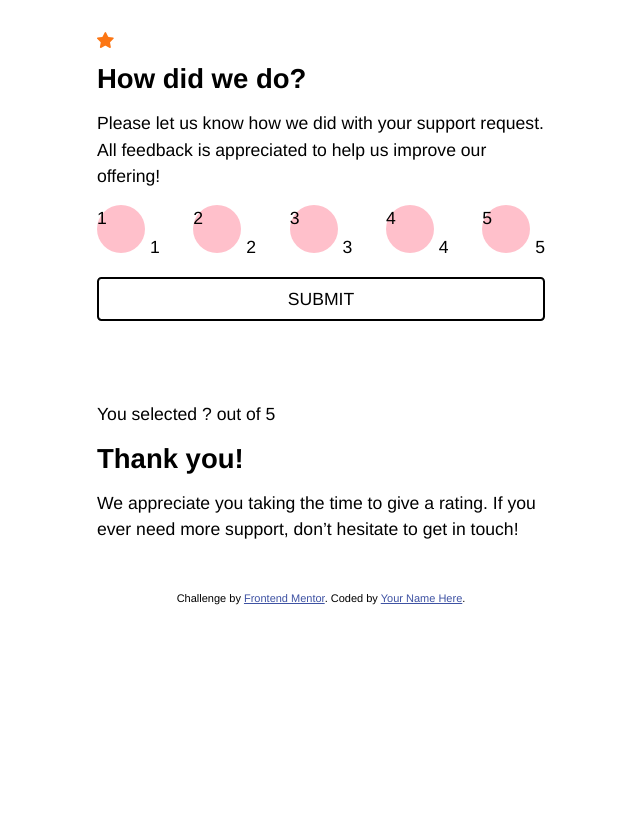
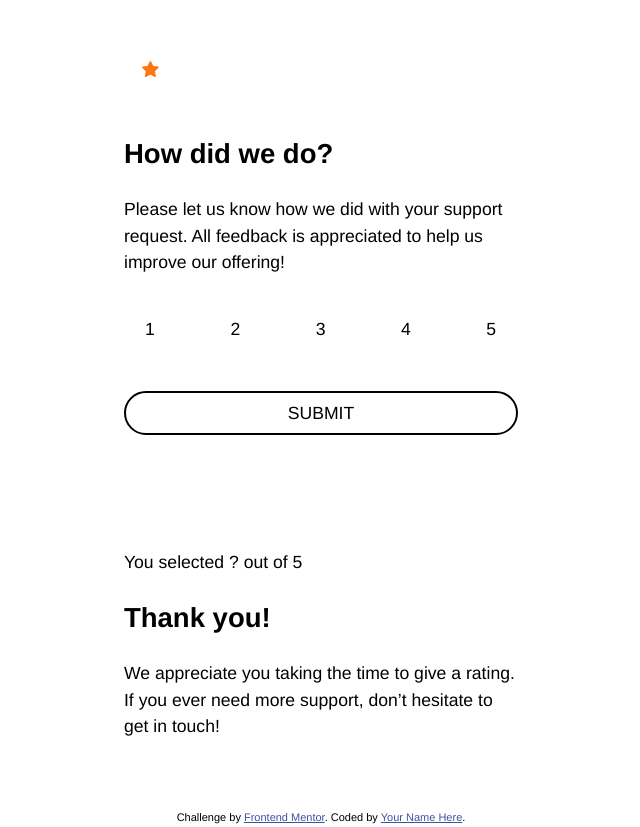
Before and after one commit to scottdh/frontend-mentor_interactive-rating, a website: page docs/index.html in a window 1280 px wide. Shown: the whole page, without its empty margins (319-959 px from the left). Before the commit the page ends 800 px from the top, so only its background shows below. Drawn offline with nearby package versions, Linux system fonts and the light colour scheme.

Commit message:
changed some colours and got the radio buttons working with checked state

```diff
--- a/docs/index.html
+++ b/docs/index.html
@@ -31,32 +31,35 @@
     <main class="flow">
       <!-- Rating state start -->
       <article class="card flow">
-        <img src="./images/icon-star.svg" alt="A star icon" />
-        <h2>How did we do?</h2>
+        <div class="icon-star">
+          <img src="./images/icon-star.svg" alt="A star icon" />
+        </div>
+
+        <h2 style="--flow-space: var(--fs-700)">How did we do?</h2>
         <p>
           Please let us know how we did with your support request. All feedback
           is appreciated to help us improve our offering!
         </p>
         <div class="rating-scale">
           <label>
-            <input type="radio" name="radio" />
-            1
+            <input type="radio" name="radio" class="sr-only" />
+            <span class="sr-only">1</span>
           </label>
           <label>
             <input type="radio" name="radio" style="--counter: '2'" />
-            2
+            <span class="sr-only">2</span>
           </label>
           <label>
             <input type="radio" name="radio" style="--counter: '3'" />
-            3
+            <span class="sr-only">3</span>
           </label>
           <label>
             <input type="radio" name="radio" style="--counter: '4'" />
-            4
+            <span class="sr-only">4</span>
           </label>
           <label>
             <input type="radio" name="radio" style="--counter: '5'" />
-            5
+            <span class="sr-only">5</span>
           </label>
         </div>
 
--- a/src/sass/_config.scss
+++ b/src/sass/_config.scss
@@ -29,14 +29,15 @@ $color-palette: (
   "orange": hsla(25, 97%, 53%, 1),
   "white": hsla(0, 0%, 100%, 1),
   "grey-light": hsla(217, 12%, 63%, 1),
-  "grey-medium": hsla(216, 12%, 54%, 1),
-  "blue-darker": hsla(216, 19%, 15%, 1),
-  "blue-darkest": hsla(216, 12%, 8%, 1),
+  "grey-medium": hsla(215, 18%, 19%, 1),
+  "blue-darker": hsla(215, 21%, 16%, 1),
+  "blue-darkest": hsla(255, 10%, 9%, 1),
 );
 
 $light-colors: ();
 
 $dark-colors: (
+  "primary": map-get($color-palette, "orange"),
   "heading-text": map-get($color-palette, "white"),
   "body-text": map-get($color-palette, "grey-light"),
   "button_bg": transparent,
@@ -52,6 +53,7 @@ $dark-colors: (
   "primary-button_text--hover": map-get($color-palette, "white"),
   "primary-button_border--hover": map-get($color-palette, "orange"),
   "rating_bg": map-get($color-palette, "grey-medium"),
+  "rating_bg--hover": map-get($color-palette, "grey-light"),
   "rating_text": map-get($color-palette, "blue-darker"),
   "z0": map-get($color-palette, "blue-darkest"),
   "z1": map-get($color-palette, "blue-darker"),
@@ -81,7 +83,7 @@ $gorko-config: (
       //   "tokens": (
       //     "color": $dark-colors,
       //   ),
-      // ),,,,,,,,,,,,,,,,,,,,,,,,,,
+      // ),,,,,,,,,,,,,,,,,,,,,,,,,,,,,,
     ),
     "fs": $gorko-size-scale,
     "ff": (
--- a/src/sass/components/_button.scss
+++ b/src/sass/components/_button.scss
@@ -8,7 +8,7 @@ button,
   color: var(--color-button_text);
   background-color: transparent;
   line-height: 1.3; // must be same as form field
-  border-radius: 0.25em; // must be same as form field
+  border-radius: 2em; // must be same as form field
   transition: background-color 0.25s;
   @media (hover: hover) and (pointer: fine) {
     &:hover {
--- a/src/sass/components/_card.scss
+++ b/src/sass/components/_card.scss
@@ -1,7 +1,7 @@
 .card {
   background-color: var(--color-z1);
-  border-radius: 2rem;
-  padding: 2rem 1rem;
+  border-radius: 2em;
+  padding: var(--fs-700);
   max-width: 30rem;
   margin-inline: auto;
 }
--- a/src/sass/components/_rating-scale.scss
+++ b/src/sass/components/_rating-scale.scss
@@ -2,6 +2,8 @@
   display: flex;
   justify-content: space-between;
   input[type="radio"] {
+    /* Technique is a twist on: https://moderncss.dev/pure-css-custom-styled-radio-buttons/ */
+
     /* Add if not using autoprefixer */
     -webkit-appearance: none;
     appearance: none;
@@ -11,24 +13,32 @@
     margin: 0;
     font: inherit;
     color: currentColor;
-    width: 3rem;
-    height: 3rem;
-    background-color: pink;
+    width: 3em;
+    height: 3em;
+    background-color: var(--color-rating_bg);
     border-radius: 50%;
     position: relative;
+
+    &:hover {
+      cursor: pointer;
+      background-color: var(--color-primary);
+      color: #fff;
+      background-color: var(--color-rating_bg--hover);
+    }
+
+    &:checked {
+      transform: scale(1);
+      transition: 120ms transform ease-in-out;
+
+      background-color: var(--color-primary);
+      color: #fff;
+    }
 
     &::before {
       content: var(--counter, "1");
       position: absolute;
+      top: 25%;
+      left: 40%;
     }
   }
-  //   label {
-  //     display: flex;
-  //     justify-content: center;
-  //     align-content: center;
-  //     background-color: var(--color-rating_bg);
-  //     width: 3rem;
-  //     height: 3rem;
-  //     border-radius: 50%;
-  //   }
 }
--- a/src/sass/style.scss
+++ b/src/sass/style.scss
@@ -5,6 +5,7 @@
 /* Utilities */
 @use "./utilities/flow";
 @use "./utilities/wrapper";
+@use "./utilities/sr-only";
 
 /* Components */
 @use "./components/card";
@@ -17,3 +18,14 @@
 body {
   background-color: var(--color-z0);
 }
+
+.icon-star {
+  color: currentColor;
+  width: 3em;
+  height: 3em;
+  background-color: var(--color-rating_bg);
+  border-radius: 50%;
+  display: flex;
+  justify-content: center;
+  align-items: center;
+}
--- a/src/sass/utilities/_flow.scss
+++ b/src/sass/utilities/_flow.scss
@@ -3,5 +3,5 @@
  * Applies a margin to sibling elements based on a --flow-space custom property.
  */
 .flow > * + * {
-  margin-top: var(--flow-space, 1rem);
+  margin-top: var(--flow-space, var(--fs-500));
 }
--- /dev/null
+++ b/src/sass/utilities/_sr-only.scss
@@ -0,0 +1,11 @@
+.sr-only {
+  position: absolute;
+  width: 1px;
+  height: 1px;
+  padding: 0;
+  margin: -1px;
+  overflow: hidden;
+  clip: rect(0, 0, 0, 0);
+  white-space: nowrap; /* added line */
+  border: 0;
+}
```
Also changed, not shown: src/index.html (+11 -8 lines), docs/css/style.css.
